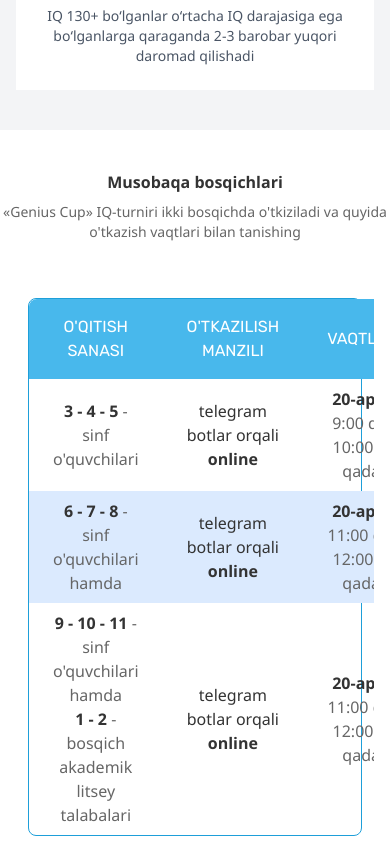
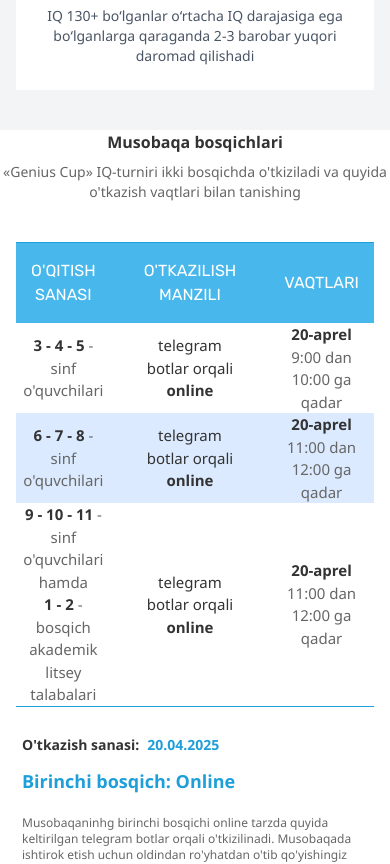
Before and after one commit to alienorar/Genius-Cup, a React (Vite) app: page / in a window 390 px wide. Shown: the part 2900-3764 px from the top of the page. Built offline with nearby package versions, Linux system fonts and the light colour scheme.

Commit message:
styles fixed

```diff
--- a/src/components/carousel.tsx
+++ b/src/components/carousel.tsx
@@ -49,13 +49,13 @@
         >
           {data.map((item, index) => (
             <SwiperSlide key={index}>
-              <div className="bg-white w-[320px] h-[280px] flex flex-col justify-evenly p-6 shadow-lg text-center">
+              <div className="bg-white w-[320px] min-h-[280px] flex flex-col justify-between p-6 shadow-lg text-center">
                 {/* Logo */}
-                <div className="flex justify-center mb-4">
+                <div className="flex justify-center items-center mb-4 gap-2 h-[80px]">
                  <a href={item.website}> <img
                     src={item.logo}
                     alt={item.organizer}
-                    className="w-16 h-16 object-contain"
+                    className="w-18 h-[80px] max-h-full object-contain"
                   /></a>
                 </div>
 
--- a/src/modules/home/index.tsx
+++ b/src/modules/home/index.tsx
@@ -90,7 +90,7 @@
       id: 2,
       grade: (
         <>
-          <span className="font-bold text-[#333]">6 - 7 - 8</span> - SINF O'QUVCHILARI HAMDA <br />
+          <span className="font-bold text-[#333]">6 - 7 - 8</span> - SINF O'QUVCHILARI <br />
 
         </>),
       location: "TELEGRAM BOTLAR ORQALI ",
@@ -197,7 +197,7 @@
       </section>
 
 
-      <section className=" bg-gray-100 lg:my-[120px]">
+      <section className=" bg-gray-100 lg:my-[100px]">
         <div className="custom-container grid grid-cols-1 sm:grid-cols-2 md:grid-cols-3  text-center py-10">
           {IqLevel.map((item) => (
             <div
@@ -219,7 +219,7 @@
         </div>
       </section>
       <section className="events">
-        <div className="inset-1.5 bg-white/70 backdrop-blur-xs text-center py-10">
+        <div className="inset-1.5 bg-white/70 backdrop-blur-xs text-center lg:py-[50px]">
           <h2 className="lg:text-[45px] sm:text-3xl font-bold text-[#333]">
             Musobaqa bosqichlari
           </h2>
@@ -231,22 +231,28 @@
             {Events.map((item) => (
               <div
                 key={item.title}
-                className={`flex flex-col gap-5 md:flex-row ${item.flex === "row-reverse" ? "md:flex-row-reverse" : ""
+                className={`flex flex-col gap-3 md:flex-row ${item.flex === "row-reverse" ? "md:flex-row-reverse" : ""
                   } bg-white overflow-hidden`}
               >
                 {/* Image Section */}
                 <div className="w-full md:w-[690px]">
                   <div className="flex items-center justify-center ">
-                    <div className=" bg-white rounded-lg overflow-hidden py-4 px-3">
+                    <div>
                       {/* Table */}
-                    <div className="border border-[#1E9FD9] rounded-lg">
-                    <table className="table-fixed min-h-[40vh] rounded-lg">
+                      <div className="border border-[#1E9FD9] rounded-lg lg:w-[611px] overflow-x-auto">
+                        <table className="h-[40vh] rounded-lg w-full border-collapse">
                           {/* Header */}
                           <thead>
-                          <tr className="bg-[#48b8ec] text-white text-center font-mono font-stretch-condensed font-semibold test-title rounded-lg ">
-                            <th className="py-4 px-6 text-[16px]  font-[400] rounded-tl-lg  test-title border-white">O'QITISH SANASI</th>
-                            <th className="py-4 px-6 text-[16px]  test-title font-[400] border-white">O'TKAZILISH MANZILI</th>
-                            <th className="py-4 px-6 text-[16px] test-title rounded-tr-lg font-[400]">VAQTLARI</th>
+                            <tr className="bg-[#48b8ec]  text-white text-center font-mono font-stretch-condensed font-semibold test-title rounded-lg">
+                              <th className="py-4 px-6 h-[80px] text-[16px] font-[400] rounded-tl-lg test-title border-white">
+                                O'QITISH SANASI
+                              </th>
+                              <th className="py-4 px-6 h-[80px] text-[16px] test-title font-[400] border-white">
+                                O'TKAZILISH MANZILI
+                              </th>
+                              <th className="py-4 px-6 h-[80px] text-[16px] test-title rounded-tr-lg font-[400]">
+                                VAQTLARI
+                              </th>
                             </tr>
                           </thead>
                           {/* Body */}
@@ -254,17 +260,19 @@
                             {table_data.map((row, index) => (
                               <tr
                                 key={row.id}
-                              className={`${index === 1 ? "bg-blue-100  hover:bg-blue-200 transition" : "bg-transparent  hover:bg-blue-100 h-[50px] transition"
+                                className={`${index === 1
+                                    ? "bg-blue-100 hover:bg-blue-200 transition"
+                                    : "bg-transparent hover:bg-blue-100  transition"
                                   }`}
                               >
-                              <td className="py-2 px-6 text-[#333] text-[16px] lowercase  ">
+                                <td className="px-4 text-[#333] text-[15px] lowercase">
                                   <span className="text-[#666]">{row.grade}</span>
                                 </td>
-                              <td className="py-2 px-6 text-[#333]  lowercase  text-[16px]">
+                                <td className=" px-4 text-[#333] text-[15px] lowercase">
                                   {row.location}
                                   <span className="font-semibold text-[#333]">ONLINE</span>
                                 </td>
-                              <td className="py-2 px-6 text-[#666]   lowercase text-[16px]">
+                                <td className=" px-4 text-[#666] lowercase text-[15px]">
                                   <span className="font-bold text-[#333]">{row.date}</span> <br />
                                   {row.time}
                                 </td>
@@ -273,6 +281,7 @@
                           </tbody>
                         </table>
                       </div>
+
                     </div>
 
                   </div>
@@ -290,7 +299,7 @@
                     </span>
                   </div>
 
-                  <p className="text-lg sm:text-xl md:text-2xl lg:text-4xl font-bold text-[#333] hover:text-[#1E9FD9] transition-all ease-linear">
+                  <p className="text-lg sm:text-xl md:text-2xl lg:text-4xl font-bold text-[#1E9FD9] transition-all ease-linear">
                     {item.status === "Online" ? "Birinchi bosqich: Online" : "Ikkinchi bosqich: Offline"}
                   </p>
 
```
Also changed, not shown: src/assets/finance.jpg, src/assets/symbol.png. Lines whose indentation alone changed are shown as unchanged.
